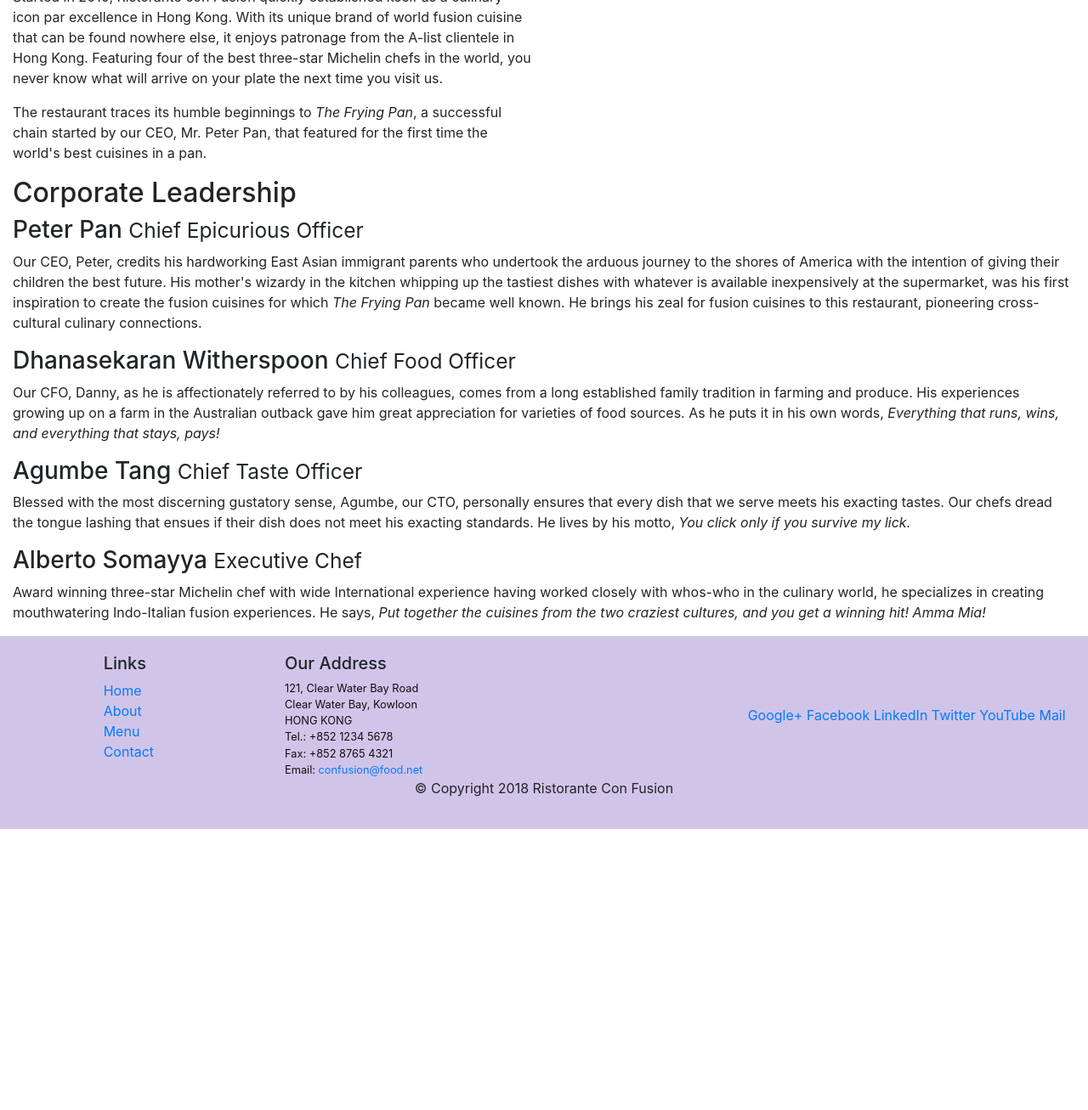
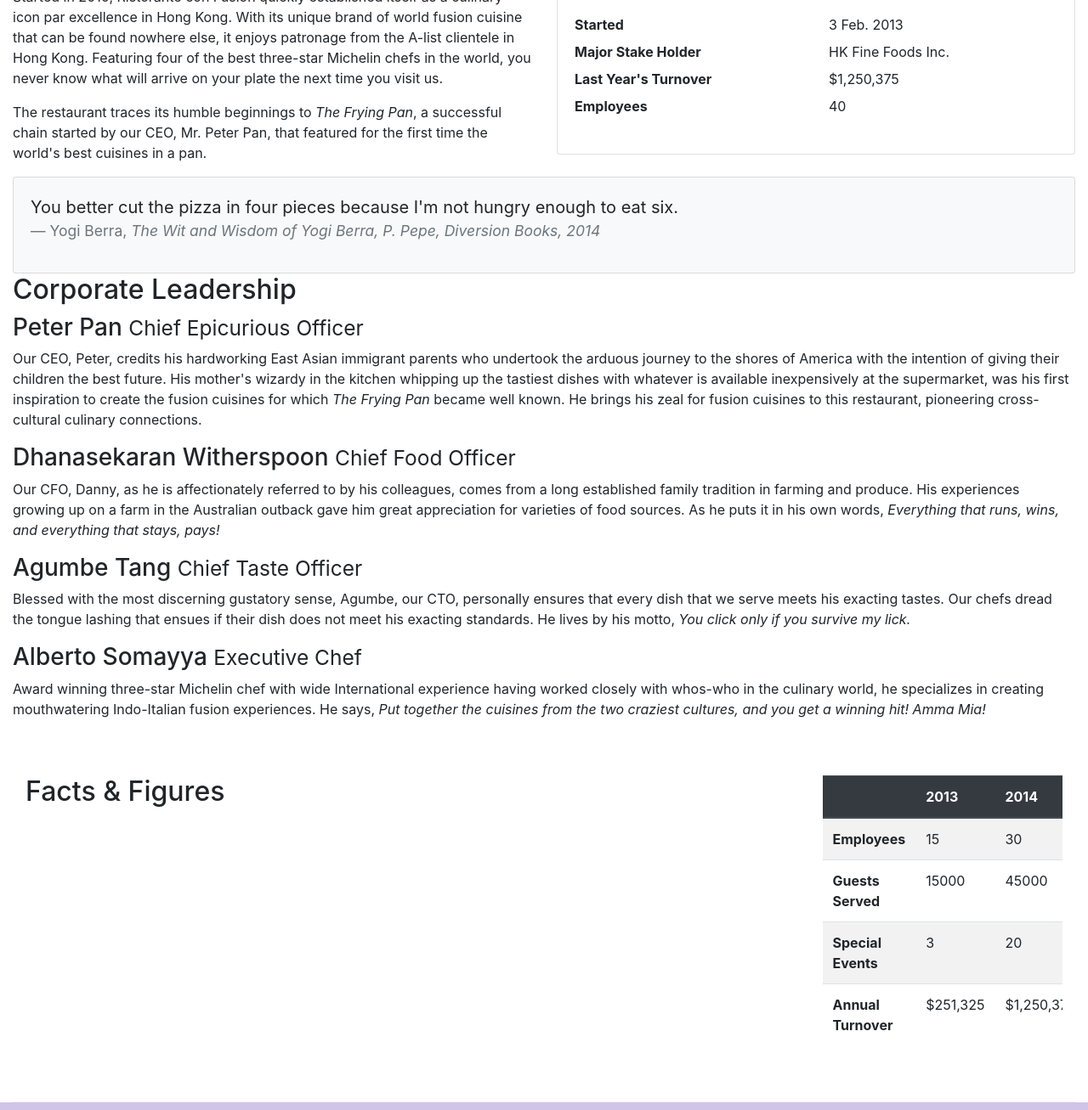
Before and after one commit to saurav0705/bootstrap, a plain HTML site: page aboutus.html in a window 1280 px wide. Shown: the part 527-1834 px from the top of the page at 85% size. Before the commit the page ends 1503 px from the top, so only its background shows below. Drawn offline with nearby package versions, Linux system fonts and the light colour scheme.

Commit message:
cards and tables

```diff
--- a/aboutus.html
+++ b/aboutus.html
@@ -18,7 +18,9 @@
 <nav class="navbar navbar-dark bg-primary navbar-expand-sm fixed-top">
     <div class="container-fluid">
         <a class="navbar-brand" href="#">Ristorante Con fusion</a>
-        <ul class="navbar-nav">
+        <button class="navbar-toggler" type="button" data-toggle="collapse" data-target="#Navbar"><span class="navbar-toggler-icon"></span></button>
+           <div class="collapse navbar-collapse" id="Navbar">
+           <ul class="navbar-nav mr-auto">
             <li class="nav-item"><a class="nav-link" href="./index.html"><span class="fa fa-home fa-lg"></span> Home</a></li>
             <li class="nav-item active"><a class="nav-link" href="#"><span class="fa fa-info fa-lg"></span> About</a></li>
             <li class="nav-item"><a class="nav-link" href="#"><span class="fa fa-list fa-lg"></span> Menu</a></li>
@@ -58,7 +60,34 @@
                 <p>Started in 2010, Ristorante con Fusion quickly established itself as a culinary icon par excellence in Hong Kong. With its unique brand of world fusion cuisine that can be found nowhere else, it enjoys patronage from the A-list clientele in Hong Kong.  Featuring four of the best three-star Michelin chefs in the world, you never know what will arrive on your plate the next time you visit us.</p>
                 <p>The restaurant traces its humble beginnings to <em>The Frying Pan</em>, a successful chain started by our CEO, Mr. Peter Pan, that featured for the first time the world's best cuisines in a pan.</p>
             </div>
-            <div class="col-12 col-sm">
+            <div class="col-12 col-sm-6">
+                <div class="card">
+                    <h3 class="card-header bg-primary text-white">Facts At a Glance</h3>
+                    <div class="card-body">
+                        <dl class="row">
+                            <dt class="col-6">Started</dt>
+                            <dd class="col-6">3 Feb. 2013</dd>
+                            <dt class="col-6">Major Stake Holder</dt>
+                            <dd class="col-6">HK Fine Foods Inc.</dd>
+                            <dt class="col-6">Last Year's Turnover</dt>
+                            <dd class="col-6">$1,250,375</dd>
+                            <dt class="col-6">Employees</dt>
+                            <dd class="col-6">40</dd>
+                        </dl>
+                    </div>
+                </div>
+            </div>
+            <div class="col-12">
+                <div class="card card-body bg-light">
+                    <blockquote class="blockquote">
+                        <p class="mb-0">You better cut the pizza in four pieces because
+                            I'm not hungry enough to eat six.</p>
+                        <footer class="blockquote-footer">Yogi Berra,
+                            <cite title="Source Title">The Wit and Wisdom of Yogi Berra,
+                            P. Pepe, Diversion Books, 2014</cite>
+                        </footer>
+                    </blockquote>
+                </div>
             </div>
         </div>
 
@@ -84,6 +113,52 @@
                 <p class="d-none d-sm-block">Award winning three-star Michelin chef with wide International experience having worked closely with whos-who in the culinary world, he specializes in creating mouthwatering Indo-Italian fusion experiences. He says, <em>Put together the cuisines from the two craziest cultures, and you get a winning hit! Amma Mia!</em></p>
             </div>
        </div>
+       <div class="row row-content">
+        <div class="col-12 col-sm-9">
+            <h2>Facts &amp; Figures</h2>
+        </div>
+         <div class="col-12 col-sm-3">
+            <div class="table-responsive">
+                <table class="table table-striped">
+                    <thead class="thead-dark">
+                        <tr>
+                            <th>&nbsp;</th>
+                            <th>2013</th>
+                            <th>2014</th>
+                            <th>2015</th>
+                        </tr>
+                    </thead>
+                    <tbody>
+                        <tr>
+                            <th>Employees</th>
+                            <td>15</td>
+                            <td>30</td>
+                            <td>40</td>
+                        </tr>
+                        <tr>
+                            <th>Guests Served</th>
+                            <td>15000</td>
+                            <td>45000</td>
+                            <td>100,000</td>
+                        </tr>
+                        <tr>
+                            <th>Special Events</th>
+                            <td>3</td>
+                            <td>20</td>
+                            <td>45</td>
+                        </tr>
+                        <tr>
+                            <th>Annual Turnover</th>
+                            <td>$251,325</td>
+                            <td>$1,250,375</td>
+                            <td>~$3,000,000</td>
+                        </tr>
+                    </tbody>
+                </table>
+            </div>
+        </div>
+   </div>
+
 
     </div>
 
```
